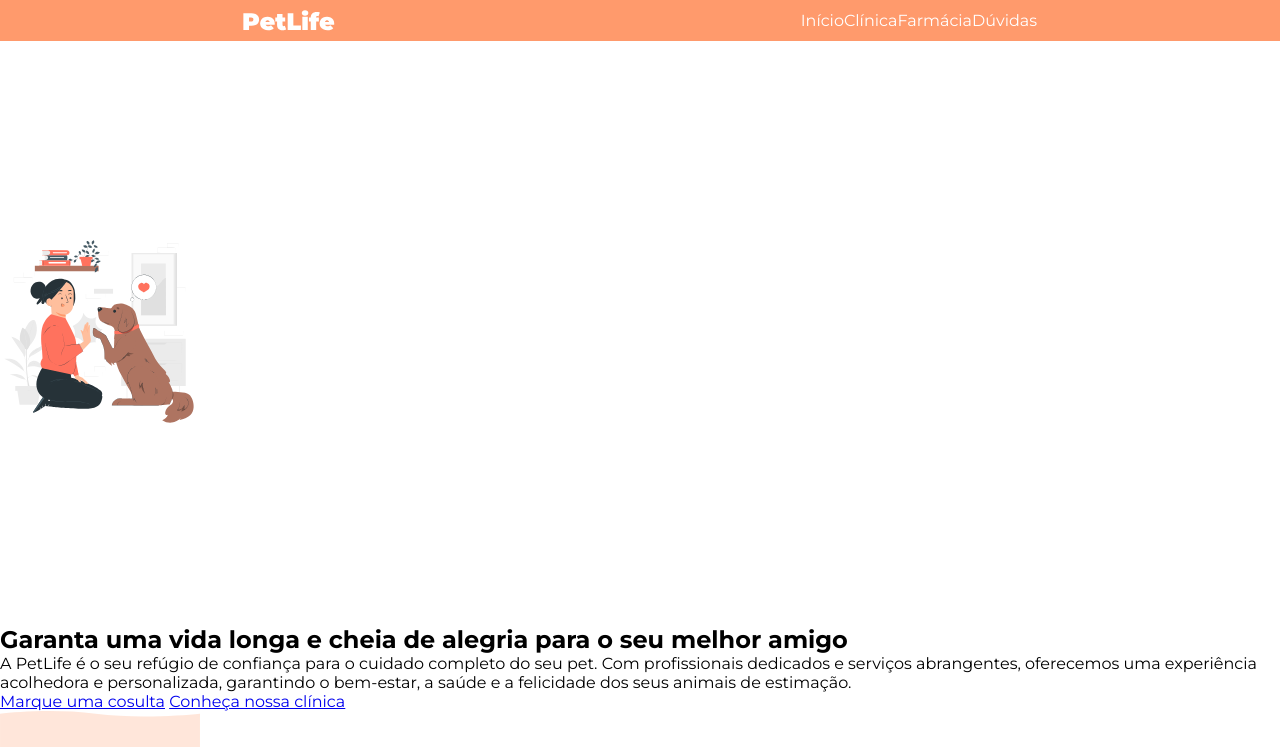
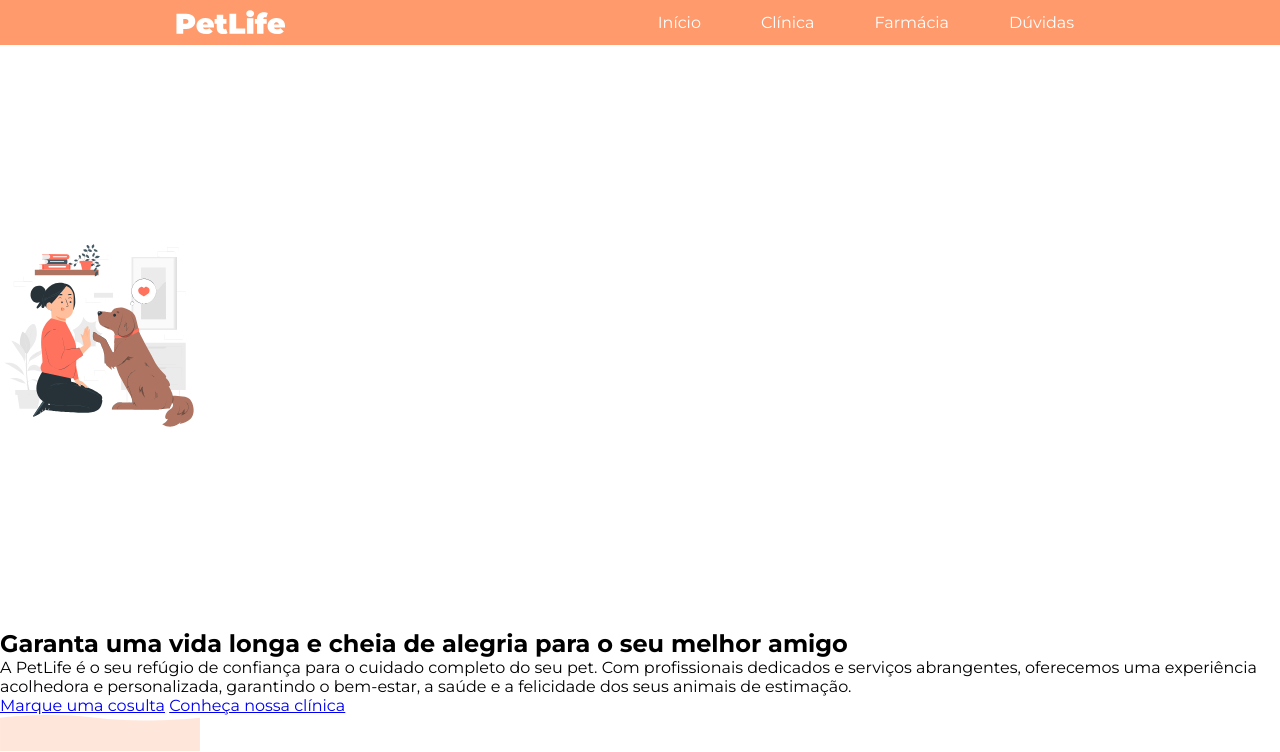
Before and after one commit to kenjiodan/petlife-project, a plain HTML site: page index.html in a window 1280 px wide. Shown: the top 752 px of the page. Drawn offline with nearby package versions, Linux system fonts and the light colour scheme.

Commit message:
header completed

```diff
--- a/index.html
+++ b/index.html
@@ -4,13 +4,15 @@
     <meta charset="UTF-8">
     <meta name="viewport" content="width=device-width, initial-scale=1.0">
     <meta name="description" content="Clínica Veterinária">
+    <link rel="stylesheet" href="https://fonts.googleapis.com/css2?family=Material+Symbols+Outlined:opsz,wght,FILL,GRAD@20..48,100..700,0..1,-50..200&icon_names=menu" />
     <link rel="stylesheet" href="style.css">
+
     <title>PetLife</title>
 </head>
-
 <body>
     <header> <!-- Cabeçalho -->
             <img src="imgs/logo-white.svg" alt="Logo PetLife">
+
         <nav>
             <a href="#inicio">Início</a>
             <a href="#clinica">Clínica</a>
--- a/style.css
+++ b/style.css
@@ -1,6 +1,10 @@
 @charset "UTF-8";
 
 @import url('https://fonts.googleapis.com/css2?family=Montserrat:ital,wght@0,100..900;1,100..900&display=swap');
+
+::-webkit-scrollbar {
+    display: none;
+}
 
 * {
     margin: 0px;
@@ -14,16 +18,28 @@ body {
 
 }
 
+header > img {
+    margin-left: 10px;
+    padding: 10px;
+    width: 130px;
+}
+
+header > nav > a:hover {
+    color: #a53400;
+    transition-duration: .2s;
+}
+
 header > nav > a {
     text-decoration: none;
     color: white;
-
+    padding: 10px 30px;
 }
 
 header > nav {
     display: flex;
-    justify-content: space-around;
-    flex-flow: row wrap;
+    justify-content: space-between;
+    flex-flow: row nowrap;
+    margin: 0px 20px;
 }
 
 header {
@@ -32,9 +48,8 @@ header {
     align-items: center;
     flex-flow: row wrap;
     background-color: #ff9a6c;
-    padding: 10px;
 }
 
 main section > img {
-    width: 200px;
+    width: 200px
 }
```
Also changed, not shown: mediaq.css (added).
